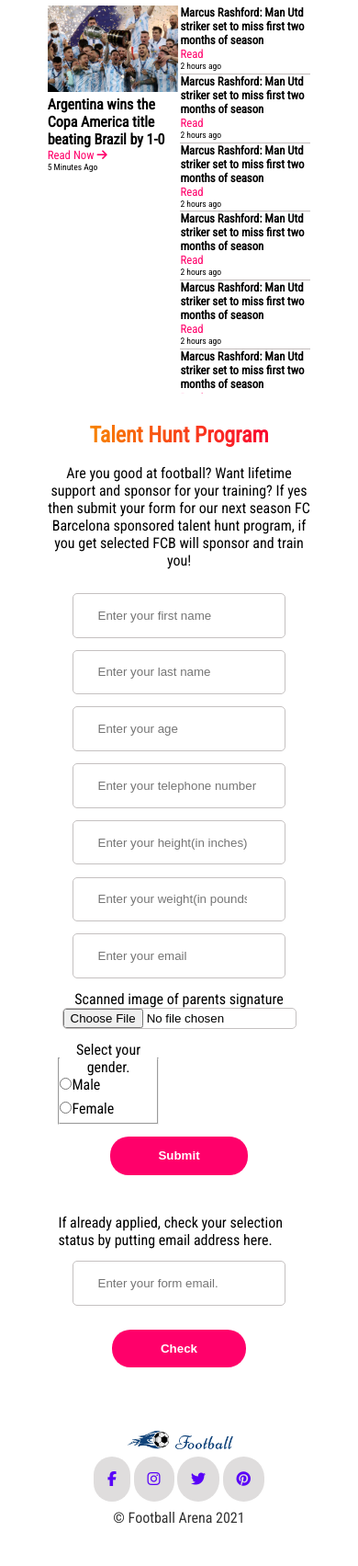
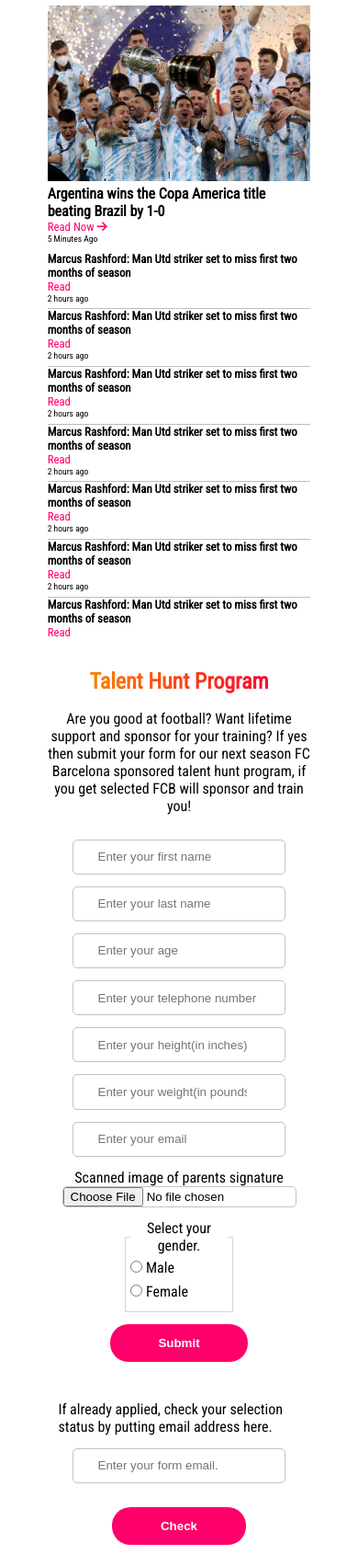
Before and after one commit to minhazul-ashim/football-arena, a plain HTML site: page index.html in a window 390 px wide. Shown: the part 6219-7922 px from the top of the page at 92% size. Before the commit the page ends 7879 px from the top, so only its background shows below. Drawn offline with Linux system fonts and the light colour scheme.

Commit message:
news section modified

```diff
--- a/style.css
+++ b/style.css
@@ -291,7 +291,7 @@ header {
     grid-column-gap: 1%;
     grid-column-gap: 1%;
     padding: 1%;
-    height: 50vh;
+    height: 70vh;
     margin-top: 5%;
 }
 
@@ -402,11 +402,12 @@ header {
 .ins-thumbnail img {
 
     width: 100%;
+    border-radius: 5px;
 }
 
 .hunt-form input {
 
-    padding: 6% 10%;
+    padding: 4% 10%;
     margin-bottom: 5%;
     border-radius: 5px;
     border: 1px solid rgb(197, 193, 193);
@@ -426,8 +427,15 @@ header {
     color: white;
     font-weight: 700;
     border-radius: 20px;
+    transition: all 0.3s;
 }
 
+.hunt-form input[type='submit']:hover {
+
+    background: #89df59;
+    color: black;
+    transform: scale(0.9);
+}
 
 .hunt-form p {
 
@@ -444,11 +452,15 @@ header {
 .hunt-form fieldset {
 
     width: 40%;
+    margin: auto;
+    border: 1px solid rgb(219, 210, 210);
+    padding: 2%;
 }
 
 
 
 /* Footer Styles */
+
 
 
 footer {
@@ -478,10 +490,10 @@ footer {
 
 .social-icons a {
 
-    padding: 15px;
-    background: rgb(223, 221, 221);
+    padding: 5%;
+    background: rgba(219, 216, 216, 0.747);
     margin: 1%;
-    border-radius: 50px;
+    border-radius: 20px;
     color: var(--primaryColor);
 }
 
@@ -494,6 +506,10 @@ footer {
 
 
 /* Media Queries */
+
+
+/* Media Query for Mobile Devices */
+
 
 @media (max-width:688px) {
 
@@ -578,11 +594,23 @@ footer {
         font-size: 1em
     }
 
+    .news {
+
+        display: flex;
+        flex-direction: column;
+        height: auto;
+    }
+
+    .previous-news {
+
+        height: 50vh;
+        margin-top: 3%;
+    }
+
     .news-title h1{
 
         font-size: 1.5em;
         padding: 3% 0;
-
     }
 
     .previous-news-detail h4 {
@@ -603,6 +631,9 @@ footer {
     }
 }
 
+
+
+/* Media Query for Tablets */
 
 
 
@@ -639,6 +670,11 @@ footer {
     .highlights-info a {
 
         font-size: 1em
+    }
+
+    .news {
+
+        height: 75vh;
     }
 
     .news-title h1{
```
Also changed, not shown: index.html (+13 -6 lines).
